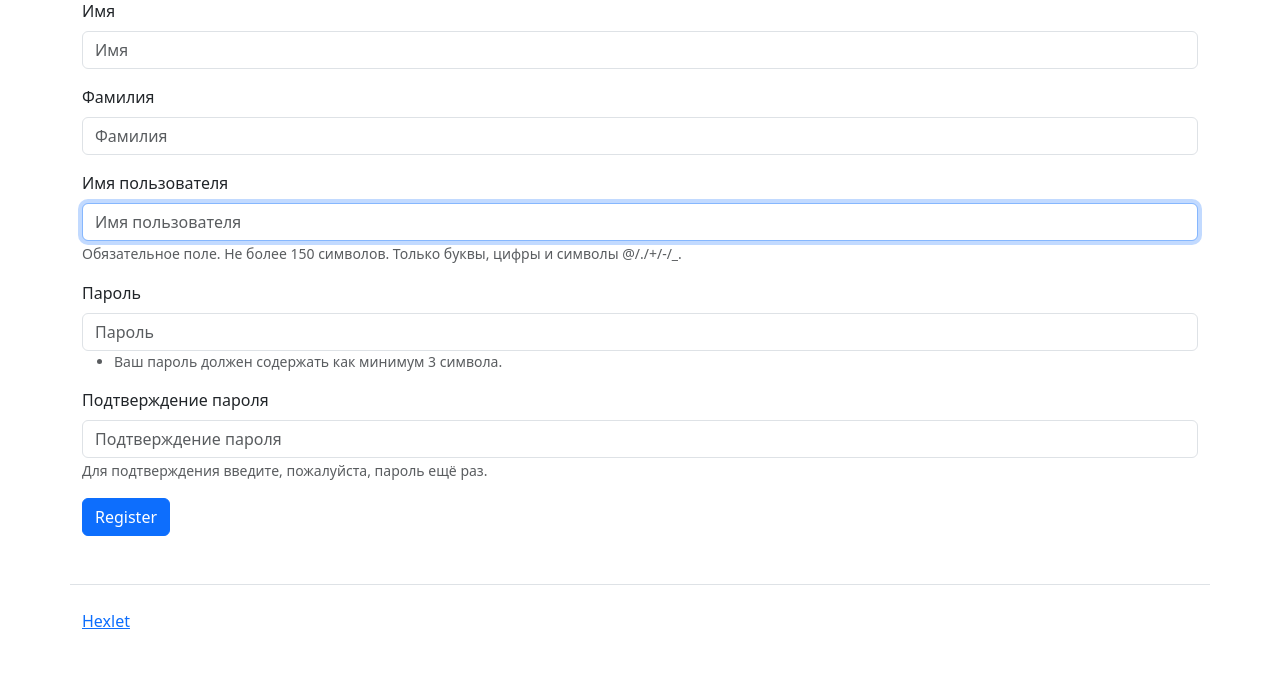
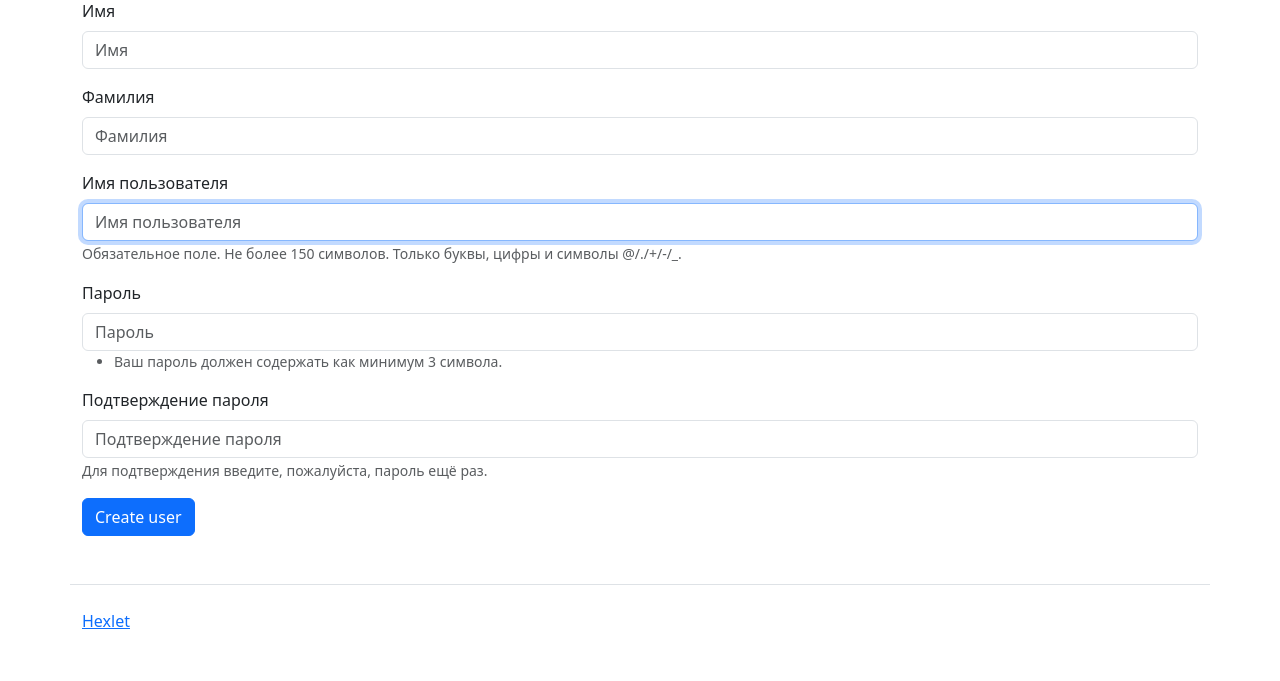
Before and after one commit to snegirevdv/Task-Manager, a Django app: page /users/create/ in a window 1280 px wide. Shown: the part 153-834 px from the top of the page. Run offline with Django 5.2, Linux system fonts and the light colour scheme; some libraries are stand-ins or nearby versions.

Commit message:
Update templates

```diff
--- a/templates/users/create_update.html
+++ b/templates/users/create_update.html
@@ -15,7 +15,7 @@
       {% csrf_token %}
       {% bootstrap_form form %}
       {% if 'create' in request.resolver_match.url_name %}
-        {% trans 'Register' as create %}
+        {% trans 'Create user' as create %}
         {% bootstrap_button button_type='submit' content=create %}
       {% else %}
         {% trans 'Edit' as edit %}
```
Also changed, not shown: locale/ru/LC_MESSAGES/django.po, 1 other file.
